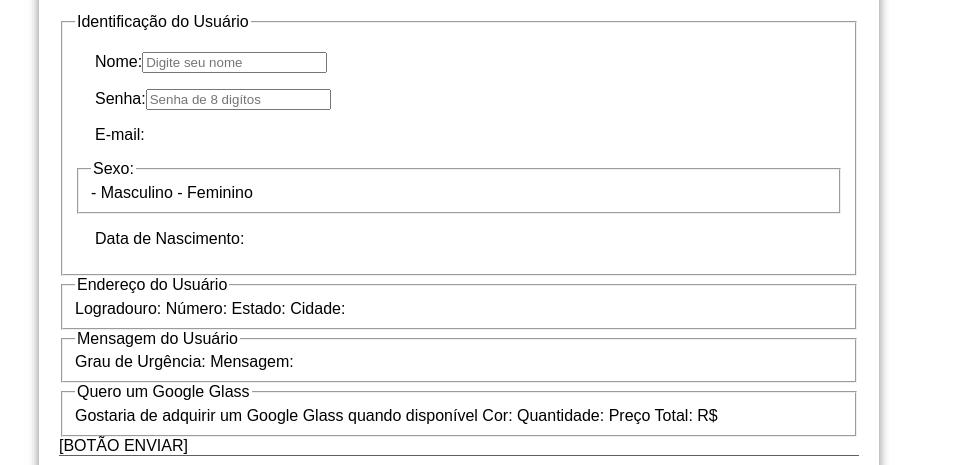
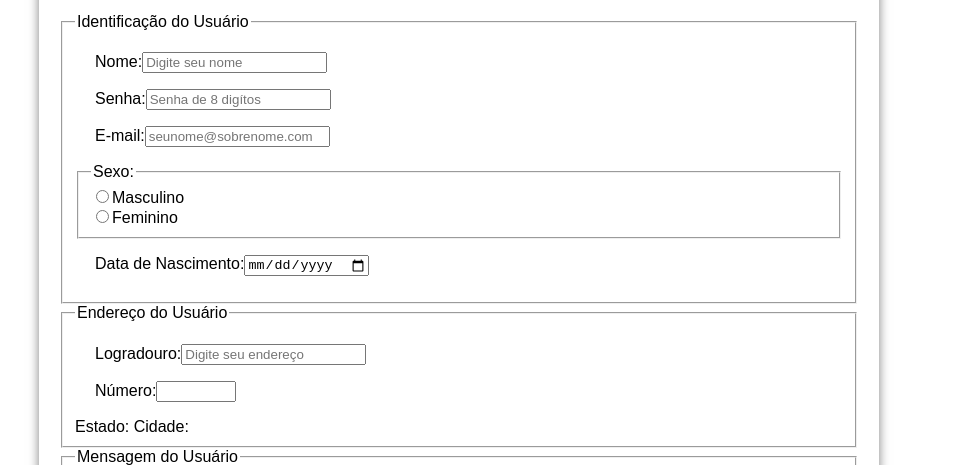
Before and after one commit to JuliaJPereira/Pagina-Google-Glass, a plain HTML site: page fale-conosco.html in a window 1280 px wide. Shown: the part 335-800 px from the top of the page, without its empty margins (181-1151 px from the left). Drawn offline with Linux system fonts and the light colour scheme.

Commit message:
Alterações

```diff
--- a/fale-conosco.html
+++ b/fale-conosco.html
@@ -45,19 +45,19 @@
 
 <form>
 <fieldset id="usuario"><legend>Identificação do Usuário</legend>
-   <p>Nome:<input type="text" name="tNome" id="cNome" size="20" maxlength="30" placeholder="Digite seu nome"/></p>
-   <p>Senha:<input type="password" name="tSenha" id="cSenha" size="20" maxlength="8" placeholder="Senha de 8 digítos"/></p>
-    <p>E-mail:</p>
+   <p><label for="cNome">Nome:</label><input type="text" name="tNome" id="cNome" size="20" maxlength="30" placeholder="Digite seu nome"/></p>
+   <p><label for="cSenha">Senha:</label><input type="password" name="tSenha" id="cSenha" size="20" maxlength="8" placeholder="Senha de 8 digítos"/></p>
+    <p>E-mail:<input type="email" name="tEmail" id="cEmail" size="20" maxlength="40" placeholder="seunome@sobrenome.com"/></p>
    <fieldset><legend>Sexo:</legend>
-        - Masculino
-        - Feminino
+        <input type="radio" name="tSexto" id="cMasc"/><label for="cMasc">Masculino</label><br/>
+        <input type="radio" name="tSexto" id="cFem"/><label for="cFem">Feminino</label>
       </fieldset>
-   <p>Data de Nascimento:</p>
+   <p>Data de Nascimento:<input type="date" name="tNasc" id="cNasc"/></p>
   </fieldset>
 
 <fieldset id="endereco"><legend>Endereço do Usuário</legend>
-    Logradouro:
-    Número:
+    <p><label for="cRua">Logradouro:<input type="text" name="tRua" id="cRua" size="20" maxlength="80" placeholder="Digite seu endereço"/></label></p>
+    <p><label for="cNum">Número:<input type="number" name="tNum" id="cNum" min="0" max="99999"/></label></p>
     Estado:
     Cidade:
   </fieldset>
```
